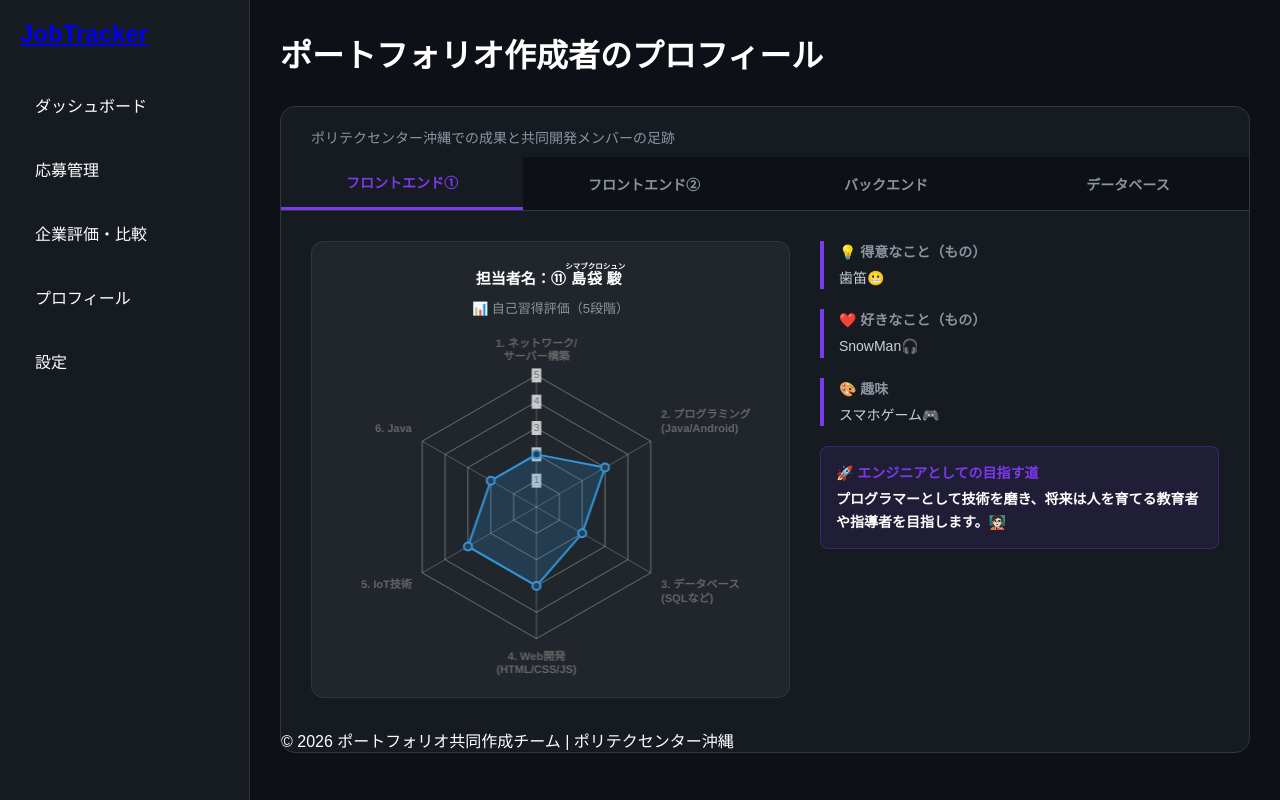
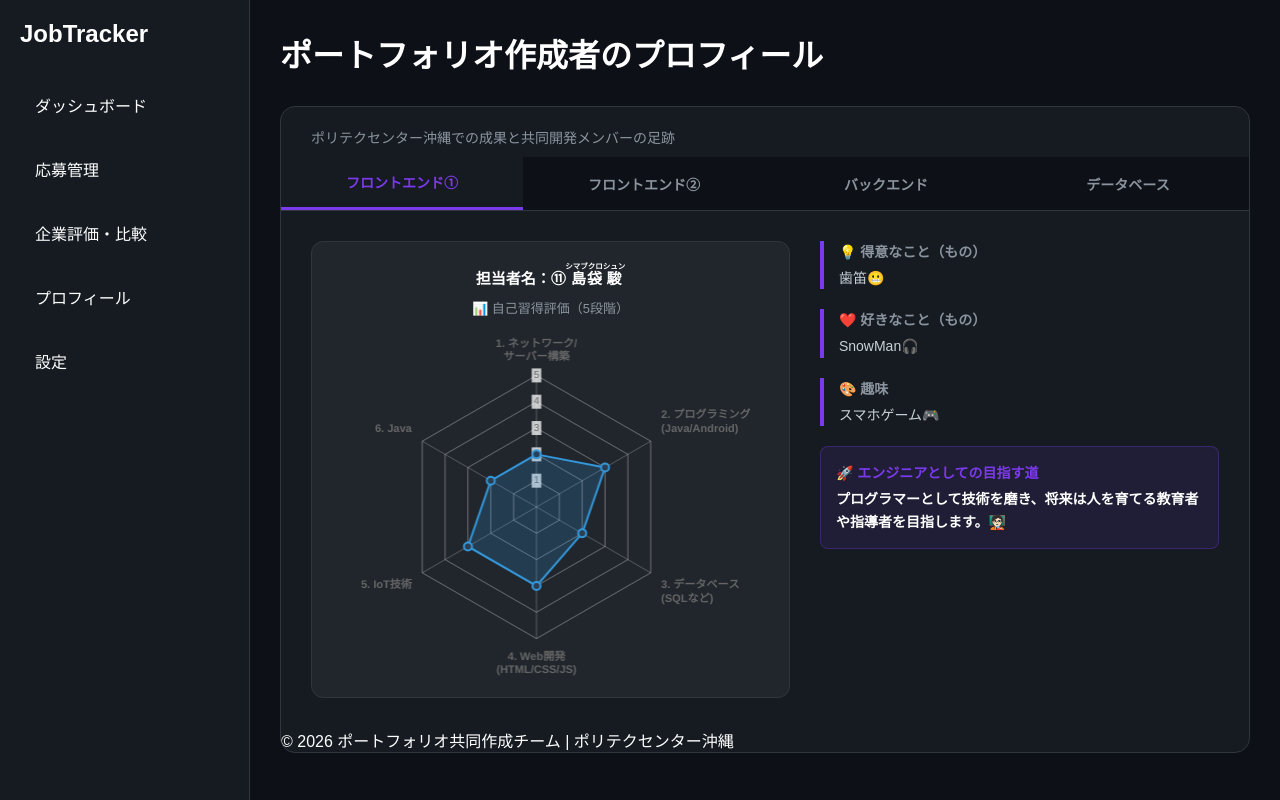
Before and after one commit to Takashi-Yoshida-web/job-app, a website: page public/profile.html in a window 1280 px wide. Drawn offline with nearby package versions, Linux system fonts and the light colour scheme.

Commit message:
タイトルの修正

```diff
--- a/public/style.css
+++ b/public/style.css
@@ -25,6 +25,19 @@ body {
   font-size: 24px;
   font-weight: bold;
   margin-bottom: 30px;
+}
+
+/* ロゴのリンク用スタイル */
+.logo a {
+  text-decoration: none; /* 下線を消す */
+  color: inherit;         /* 親の文字色（白や黒をそのまま引き継ぐ） */
+  display: block;         /* クリックできるエリアを広げる */
+  transition: opacity 0.2s ease;  /* マウスを乗せた時の動きを滑らかにする */
+}
+
+/* マウスを乗せた時に、少し優しく光る（透明度を下げる）演出 */
+.logo a:hover {
+  opacity: 0.8;
 }
 
 /* メニュー項目の共通設定 */
```
